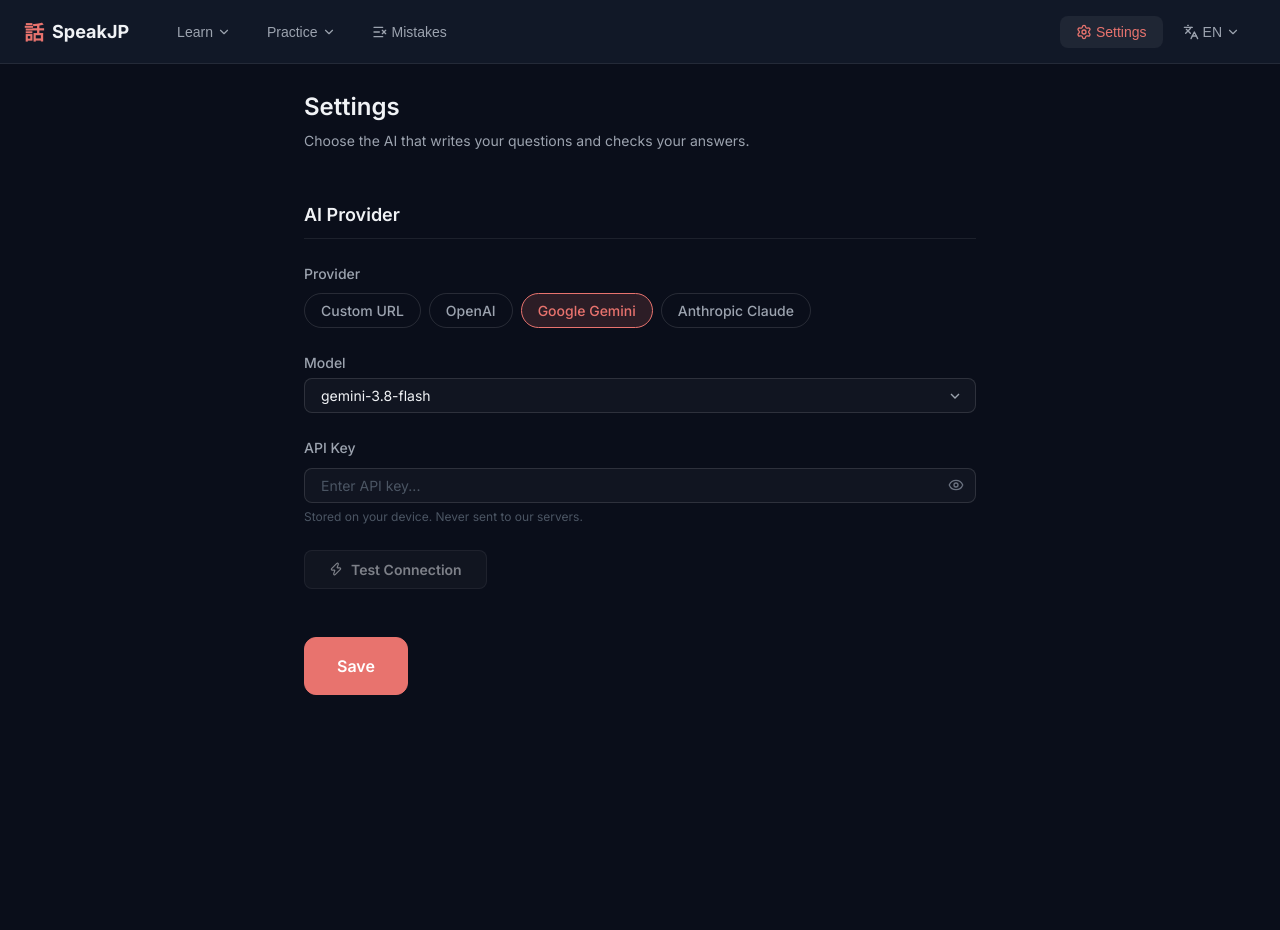
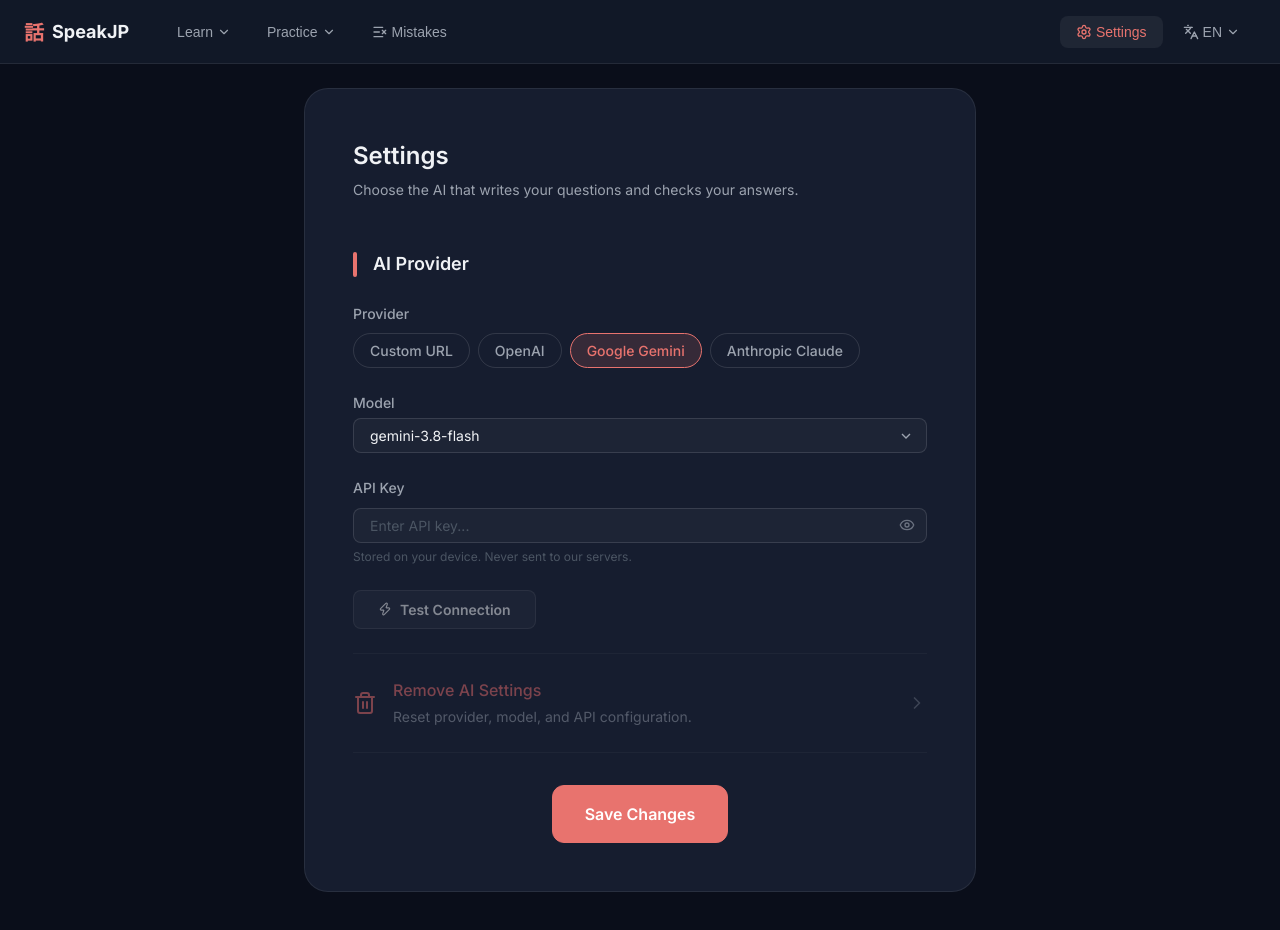
Before and after one commit to IlkhamAbdillah/Speak-Japanese-Sentence, a React (Vite) app: page /settings in a window 1280 px wide. Shown: the top 930 px of the page. Before the commit the page ends 800 px from the top, so only its background shows below. Built offline with nearby package versions, Linux system fonts and the light colour scheme.

Commit message:
refactor: settings menu

```diff
--- a/src/components/SessionSetupDialog.tsx
+++ b/src/components/SessionSetupDialog.tsx
@@ -10,6 +10,7 @@ import {
   STORY_TENSES,
   STORY_CUSTOM_TOPIC_MAX_LENGTH,
   TRANSLATION_FORMATS,
+  hasAISetup,
   hasAttemptChoice,
   isConversationMode,
   isKanjiMode,
@@ -240,7 +241,7 @@ export default function SessionSetupDialog({
         {blockedReason && (
           <div className="alert alert-warning setup-dialog-alert">
             <span style={{ flex: 1 }}>{blockedReason}</span>
-            {settings.aiProvider !== 'ollama' && !settings.apiKey.trim() && (
+            {!hasAISetup(settings) && (
               <button className="btn btn-secondary btn-sm" onClick={() => navigate('/settings', { state: { from: settings.appMode === 'jlpt' ? '/jlpt' : '/practice' } })}>
                 {t('header.settings')}
               </button>
--- a/src/i18n/locales/en.json
+++ b/src/i18n/locales/en.json
@@ -117,6 +117,10 @@
     "kanjiSource": "Kanji list: {source}"
   },
   "settings": {
+    "removeAI": "Remove AI Settings",
+    "removeAIHelp": "Reset provider, model, and API configuration.",
+    "removeAITitle": "Remove AI settings?",
+    "removeAIText": "The provider, API key and custom URL are removed from this device. Features that need AI stop working until you set one up again.",
     "title": "Settings",
     "subtitle": "Choose the AI that writes your questions and checks your answers.",
     "aiProvider": "AI Provider",
@@ -126,8 +130,7 @@
     "connectionFailed": "Connection failed",
     "ollamaInfo": "Any OpenAI-compatible server: a model running on your computer (e.g. http://localhost:11434/v1) or a remote URL (https://example.com/api/v1). Make sure the model is available on that server.",
     "ollamaUrl": "Custom URL",
-    "ollamaUrlPlaceholder": "http://localhost:11434/v1 or https://tunnel.example.com",
-    "ollamaUrlHelp": "Can be http://localhost:11434/v1, local LAN IP, or URL (https://example.com/api/v1). Suffix /v1 is handled automatically.",
+    "ollamaUrlPlaceholder": "http://localhost:11434/v1",
     "model": "Model",
     "fetching": "Fetching...",
     "fetchModels": "Fetch Models",
@@ -148,7 +151,7 @@
     "testConnection": "Test Connection",
     "clearKey": "Clear Key",
     "connected": "Connected",
-    "save": "Save"
+    "save": "Save Changes"
   },
   "practice": {
     "generatingTitle": "Generating practice questions...",
--- a/src/i18n/locales/id.json
+++ b/src/i18n/locales/id.json
@@ -117,6 +117,10 @@
     "kanjiSource": "Daftar kanji: {source}"
   },
   "settings": {
+    "removeAI": "Hapus Pengaturan AI",
+    "removeAIHelp": "Atur ulang penyedia, model, dan konfigurasi API.",
+    "removeAITitle": "Hapus pengaturan AI?",
+    "removeAIText": "Penyedia, API key, dan URL kustom dihapus dari perangkat ini. Fitur yang memerlukan AI tidak berfungsi sampai Anda mengaturnya lagi.",
     "title": "Pengaturan",
     "subtitle": "Pilih AI yang membuat soal dan memeriksa jawaban Anda.",
     "aiProvider": "Provider AI",
@@ -126,8 +130,7 @@
     "connectionFailed": "Koneksi gagal",
     "ollamaInfo": "Server apa pun yang kompatibel dengan OpenAI: model yang berjalan di komputer Anda (misal http://localhost:11434/v1) atau URL remote (https://example.com/api/v1). Pastikan model tersedia di server tersebut.",
     "ollamaUrl": "URL Kustom",
-    "ollamaUrlPlaceholder": "http://localhost:11434/v1 atau https://tunnel.example.com",
-    "ollamaUrlHelp": "Bisa berupa http://localhost:11434/v1, IP LAN, atau URL (https://example.com/api/v1). Akhiran /v1 akan disesuaikan otomatis.",
+    "ollamaUrlPlaceholder": "http://localhost:11434/v1",
     "model": "Model",
     "fetching": "Mengambil...",
     "fetchModels": "Fetch Model",
@@ -148,7 +151,7 @@
     "testConnection": "Test Koneksi",
     "clearKey": "Hapus Key",
     "connected": "Terhubung",
-    "save": "Simpan"
+    "save": "Simpan Perubahan"
   },
   "practice": {
     "generatingTitle": "Membuat soal latihan...",
--- a/src/index.css
+++ b/src/index.css
@@ -4348,3 +4348,97 @@ button.kanji-reading:hover {
 .grammar-needs-ai {
   margin: var(--space-sm) 0 0;
 }
+
+/* Settings (user-picked design): one card, the section title with an accent bar,
+   Remove AI Settings as a row between dividers, Save in the middle */
+.settings-card {
+  background: var(--bg-card);
+  border: 1px solid var(--border-subtle);
+  border-radius: var(--radius-xl, 20px);
+  padding: var(--space-2xl);
+}
+
+.settings-card .settings-section {
+  margin-bottom: var(--space-lg);
+}
+
+.settings-card .settings-section-title {
+  display: flex;
+  align-items: center;
+  gap: var(--space-md);
+  padding-bottom: 0;
+  border-bottom: none;
+}
+
+.settings-card .settings-section-title::before {
+  content: '';
+  width: 4px;
+  height: 1.4em;
+  border-radius: 2px;
+  background: var(--accent-primary);
+}
+
+.settings-remove-row {
+  display: flex;
+  align-items: center;
+  gap: var(--space-md);
+  width: 100%;
+  padding: var(--space-lg) 0;
+  border: none;
+  border-top: 1px solid var(--border-subtle);
+  border-bottom: 1px solid var(--border-subtle);
+  background: none;
+  color: inherit;
+  font: inherit;
+  text-align: left;
+  cursor: pointer;
+}
+
+.settings-remove-row:disabled {
+  opacity: 0.45;
+  cursor: default;
+}
+
+.settings-remove-icon {
+  flex-shrink: 0;
+  color: var(--color-error);
+}
+
+.settings-remove-text {
+  flex: 1;
+  display: flex;
+  flex-direction: column;
+  gap: 2px;
+}
+
+.settings-remove-title {
+  font-size: var(--text-base);
+  font-weight: 500;
+  color: var(--color-error);
+}
+
+.settings-remove-help {
+  font-size: var(--text-sm);
+  color: var(--text-secondary);
+}
+
+.settings-remove-chevron {
+  color: var(--text-tertiary);
+  transition: transform var(--transition-fast);
+}
+
+.settings-remove-row:not(:disabled):hover .settings-remove-chevron {
+  transform: translateX(3px);
+}
+
+.settings-actions {
+  display: flex;
+  justify-content: center;
+  margin-top: var(--space-xl);
+}
+
+@media (max-width: 520px) {
+  .settings-card {
+    padding: var(--space-lg);
+  }
+}
--- a/src/pages/GrammarPage.tsx
+++ b/src/pages/GrammarPage.tsx
@@ -2,7 +2,7 @@ import { useMemo, useRef, useState } from 'react';
 import { useNavigate } from 'react-router-dom';
 import { AlertCircle, ChevronDown, Info, ListOrdered, Play, RotateCcw, Search, Shuffle } from 'lucide-react';
 import type { JLPTLevel, UserSettings } from '../types';
-import { GRAMMAR_QUIZ_TYPES, JLPT_LEVELS, VOCAB_QUIZ_COUNTS } from '../types';
+import { GRAMMAR_QUIZ_TYPES, JLPT_LEVELS, VOCAB_QUIZ_COUNTS, hasAISetup } from '../types';
 import type { GrammarPoint, GrammarQuestion } from '../services/grammar';
 import { buildGrammarQuiz, GRAMMAR_POINTS, matchesGrammarSearch } from '../services/grammar';
 import { GrammarRow } from '../components/GrammarRow';
@@ -86,7 +86,7 @@ export default function GrammarPage({ settings, onSettingsChange }: GrammarPageP
   const [generating, setGenerating] = useState<GrammarPoint | null>(null);
   const [generationError, setGenerationError] = useState<{ point: GrammarPoint; message: string } | null>(null);
   const generation = useRef(0);
-  const hasAI = settings.aiProvider === 'ollama' || settings.apiKey.trim().length > 0;
+  const hasAI = hasAISetup(settings);
 
   const startPractice = async (point: GrammarPoint) => {
     const id = ++generation.current;
--- a/src/pages/ModePage.tsx
+++ b/src/pages/ModePage.tsx
@@ -2,7 +2,7 @@ import { useState, useCallback } from 'react';
 import { useNavigate } from 'react-router-dom';
 import { Mic, BookOpen, ChevronRight, Settings } from 'lucide-react';
 import type { UserSettings, MicPermission, AppMode } from '../types';
-import { isConversationMode } from '../types';
+import { isConversationMode, hasAISetup } from '../types';
 import { useI18n } from '../i18n';
 import ModePicker from '../components/ModePicker';
 import SessionSetupDialog from '../components/SessionSetupDialog';
@@ -51,7 +51,7 @@ export default function ModePage({
     onMicPermissionChange(perm);
   };
 
-  const hasValidAuth = settings.aiProvider === 'ollama' || settings.apiKey.trim().length > 0;
+  const hasValidAuth = hasAISetup(settings);
   const blockedReason = !hasValidAuth
     ? t('home.apiKeyMissing')
     : !isSpeechRecognitionSupported()
--- a/src/pages/ParticlesPage.tsx
+++ b/src/pages/ParticlesPage.tsx
@@ -2,7 +2,7 @@ import { useMemo, useRef, useState } from 'react';
 import { useNavigate } from 'react-router-dom';
 import { AlertCircle, ChevronDown, Info, ListOrdered, Play, Search, Settings, Shuffle, Sparkles } from 'lucide-react';
 import type { UserSettings } from '../types';
-import { JLPT_LEVELS, PARTICLE_QUIZ_COUNTS, PARTICLE_QUIZ_SOURCES } from '../types';
+import { JLPT_LEVELS, PARTICLE_QUIZ_COUNTS, PARTICLE_QUIZ_SOURCES, hasAISetup } from '../types';
 import type { GrammarPoint } from '../services/grammar';
 import { matchesGrammarSearch, PARTICLE_POINTS, PARTICLES } from '../services/grammar';
 import type { ParticleQuestion } from '../services/particles';
@@ -73,7 +73,7 @@ export default function ParticlesPage({ settings, onSettingsChange }: ParticlesP
 
   // ─── Practice ─────────────────────────────────────────
   const source = settings.particleQuizSource;
-  const hasAI = settings.aiProvider === 'ollama' || settings.apiKey.trim().length > 0;
+  const hasAI = hasAISetup(settings);
   // "All" is only for the list's examples; the AI writes a set number of sentences
   const counts = PARTICLE_QUIZ_COUNTS.filter((c) => source === 'list' || c > 0);
   const count = counts.includes(settings.particleQuizCount) ? settings.particleQuizCount : 10;
--- a/src/pages/SettingsPage.tsx
+++ b/src/pages/SettingsPage.tsx
@@ -9,9 +9,11 @@ import {
   Loader2,
   Trash2,
   RefreshCw,
+  ChevronRight,
 } from 'lucide-react';
 import type { UserSettings, AIProvider } from '../types';
-import { AI_PROVIDER_LABELS, AI_PROVIDER_MODELS } from '../types';
+import { AI_PROVIDER_LABELS, AI_PROVIDER_MODELS, DEFAULT_SETTINGS, hasAISetup } from '../types';
+import ConfirmDialog from '../components/ConfirmDialog';
 import { testConnection, fetchOllamaModels } from '../services/ai';
 import { saveSettings, clearApiKey } from '../services/storage';
 import { useI18n } from '../i18n';
@@ -40,7 +42,7 @@ export default function SettingsPage({ settings, onSettingsChange }: SettingsPag
   };
 
   const handleTestConnection = async () => {
-    if (settings.aiProvider !== 'ollama' && !settings.apiKey) return;
+    if (!hasAISetup(settings)) return;
     setConnStatus('testing');
     setConnError('');
     const result = await testConnection(
@@ -101,6 +103,23 @@ export default function SettingsPage({ settings, onSettingsChange }: SettingsPag
     else navigate('/');
   };
 
+  // Remove AI settings: back to no AI at all (default provider, no key, no URL)
+  const [confirmRemove, setConfirmRemove] = useState(false);
+  const handleRemoveAI = () => {
+    setConfirmRemove(false);
+    update({
+      aiProvider: DEFAULT_SETTINGS.aiProvider,
+      aiModel: DEFAULT_SETTINGS.aiModel,
+      apiKey: '',
+      ollamaBaseUrl: '',
+    });
+    setConnStatus('idle');
+    setConnError('');
+    setFetchedModels([]);
+    setFetchStatus(null);
+    setManualModelInput(false);
+  };
+
   const handleClearKey = () => {
     clearApiKey();
     update({ apiKey: '' });
@@ -109,6 +128,7 @@ export default function SettingsPage({ settings, onSettingsChange }: SettingsPag
 
   return (
     <div className="app-main" style={{ maxWidth: 720, margin: '0 auto' }}>
+      <div className="settings-card animate-in">
       <h1 className="card-title" style={{ fontSize: 'var(--text-2xl)', marginBottom: 'var(--space-xs)' }}>
         {t('settings.title')}
       </h1>
@@ -153,12 +173,9 @@ export default function SettingsPage({ settings, onSettingsChange }: SettingsPag
               type="text"
               className="form-input"
               placeholder={t('settings.ollamaUrlPlaceholder')}
-              value={settings.ollamaBaseUrl ?? 'http://localhost:11434/v1'}
+              value={settings.ollamaBaseUrl ?? ''}
               onChange={(e) => update({ ollamaBaseUrl: e.target.value })}
             />
-            <p style={{ fontSize: 'var(--text-xs)', color: 'var(--text-muted)', marginTop: 'var(--space-xs)' }}>
-              {t('settings.ollamaUrlHelp')}
-            </p>
           </div>
         )}
 
@@ -171,7 +188,7 @@ export default function SettingsPage({ settings, onSettingsChange }: SettingsPag
                 type="button"
                 className="btn btn-secondary btn-sm"
                 onClick={handleFetchModels}
-                disabled={isFetchingModels}
+                disabled={isFetchingModels || !settings.ollamaBaseUrl?.trim()}
                 style={{ fontSize: 'var(--text-xs)', padding: '3px 10px', height: 'auto', display: 'inline-flex', alignItems: 'center', gap: '5px' }}
               >
                 {isFetchingModels ? (
@@ -313,10 +330,7 @@ export default function SettingsPage({ settings, onSettingsChange }: SettingsPag
           <button
             className="btn btn-secondary"
             onClick={handleTestConnection}
-            disabled={
-              (settings.aiProvider !== 'ollama' && !settings.apiKey) ||
-              connStatus === 'testing'
-            }
+            disabled={!hasAISetup(settings) || connStatus === 'testing'}
           >
             {connStatus === 'testing' ? (
               <><Loader2 size={14} className="spinner" style={{ border: 'none', animation: 'spin 0.8s linear infinite' }} /> {t('settings.testing')}</>
@@ -344,12 +358,36 @@ export default function SettingsPage({ settings, onSettingsChange }: SettingsPag
         </div>
       </div>
 
-      {/* Save */}
-      <div style={{ display: 'flex', gap: 'var(--space-sm)', alignItems: 'center' }}>
+      {/* Remove AI settings: a row between dividers (user-picked design), then Save in the middle */}
+      <button
+        className="settings-remove-row"
+        onClick={() => setConfirmRemove(true)}
+        disabled={!settings.apiKey && !settings.ollamaBaseUrl?.trim() && settings.aiProvider === DEFAULT_SETTINGS.aiProvider}
+      >
+        <Trash2 size={24} className="settings-remove-icon" />
+        <span className="settings-remove-text">
+          <span className="settings-remove-title">{t('settings.removeAI')}</span>
+          <span className="settings-remove-help">{t('settings.removeAIHelp')}</span>
+        </span>
+        <ChevronRight size={20} className="settings-remove-chevron" />
+      </button>
+
+      <div className="settings-actions">
         <button className="btn btn-primary btn-lg" onClick={handleSave}>
           {t('settings.save')}
         </button>
       </div>
+      </div>
+
+      {confirmRemove && (
+        <ConfirmDialog
+          title={t('settings.removeAITitle')}
+          text={t('settings.removeAIText')}
+          confirmLabel={t('settings.removeAI')}
+          onCancel={() => setConfirmRemove(false)}
+          onConfirm={handleRemoveAI}
+        />
+      )}
     </div>
   );
 }
--- a/src/services/ai.ts
+++ b/src/services/ai.ts
@@ -174,7 +174,8 @@ async function callAnthropic(
 // ─── Ollama / Custom API (Local / Cloudflare Tunnel / URL) ─
 
 export function resolveOllamaUrl(baseUrl?: string): string {
-  let clean = (baseUrl || 'http://localhost:11434/v1').trim().replace(/\/+$/, '');
+  let clean = (baseUrl ?? '').trim().replace(/\/+$/, '');
+  if (!clean) throw new Error('No custom URL set. Add one in Settings.');
   if (!clean.startsWith('http://') && !clean.startsWith('https://')) {
     clean = `https://${clean}`;
   }
```
Also changed, not shown: src/types/index.ts (+12 -1 lines).
